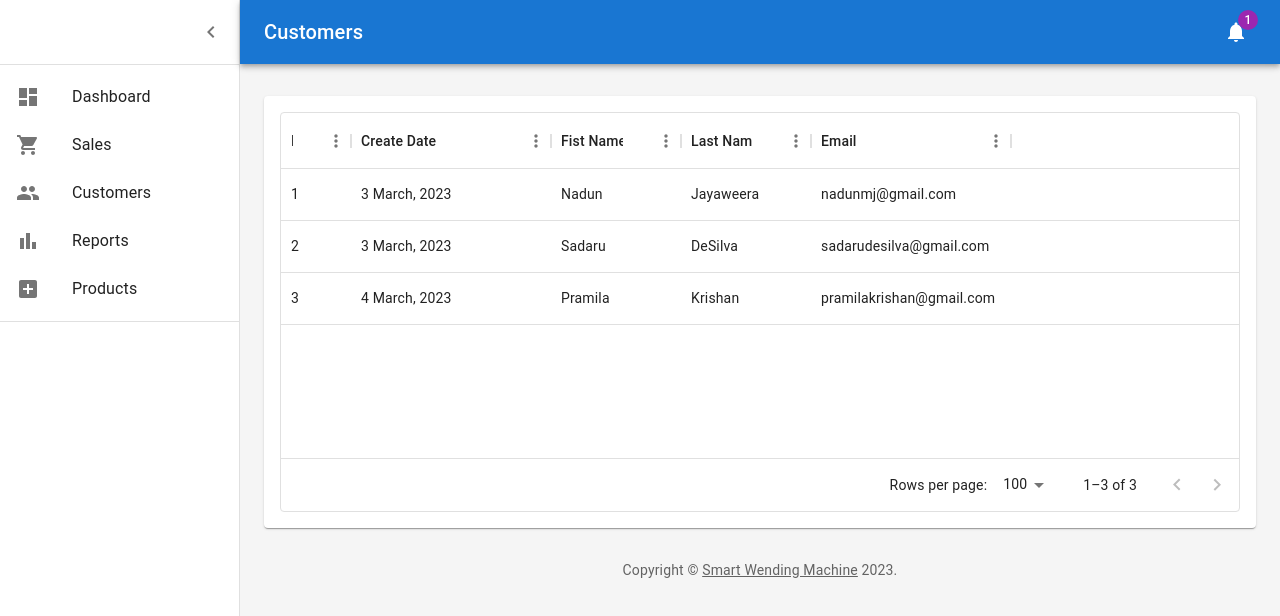
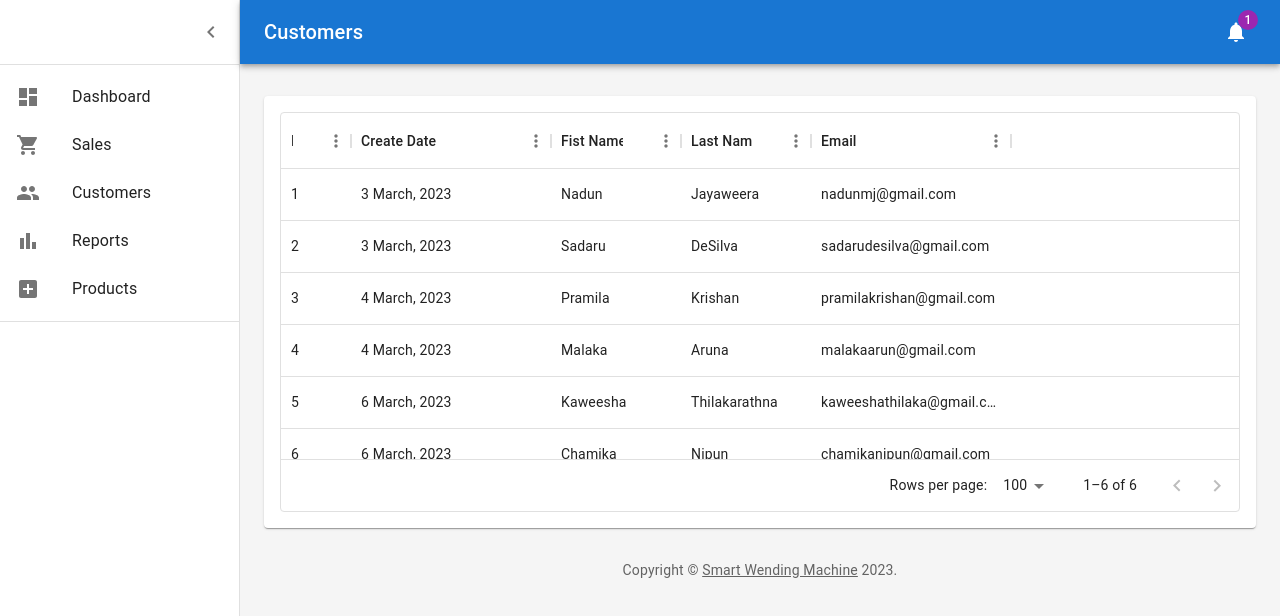
Before and after one commit to nadunjayaweera/testFrontEnd, a React (Create React App) app: page /customers in a window 1280 px wide. Shown: the top 616 px of the page. Built offline with nearby package versions, Linux system fonts and the light colour scheme.

Commit message:
change list

```diff
--- a/src/Source/Admin/Customers/Userlist.js
+++ b/src/Source/Admin/Customers/Userlist.js
@@ -59,6 +59,27 @@ const dummyUsers = [
     lastname: 'Krishan',
     email: 'pramilakrishan@gmail.com',
   },
+  {
+    id: 4,
+    createdate: '4 March, 2023',
+    firstname: 'Malaka',
+    lastname: 'Aruna',
+    email: 'malakaarun@gmail.com',
+  },
+  {
+    id: 5,
+    createdate: '6 March, 2023',
+    firstname: 'Kaweesha',
+    lastname: 'Thilakarathna',
+    email: 'kaweeshathilaka@gmail.com',
+  },
+  {
+    id: 6,
+    createdate: '6 March, 2023',
+    firstname: 'Chamika',
+    lastname: 'Nipun',
+    email: 'chamikanipun@gmail.com',
+  },
 ];
 
 export default function Users() {
--- a/src/Source/Admin/Products/productlist.js
+++ b/src/Source/Admin/Products/productlist.js
@@ -66,6 +66,22 @@ const dummyProducts = [
     price: 165.00.toLocaleString('en-US', {minimumFractionDigits: 2}),
     weight: 30,
     image:"https://www.britishcornershop.co.uk/img/large/CY0273.jpg?auto=format&fit=crop&w=286",
+  },
+  {
+    id: 4,
+    name: 'Hersheys nuggets',
+    quantity: '12',
+    price: 450.00.toLocaleString('en-US', {minimumFractionDigits: 2}),
+    weight: 200,
+    image:"https://products.blains.com/600/132/1323394.jpg?auto=format&fit=crop&w=286",
+  },
+  {
+    id: 5,
+    name: 'Juzt Jelly',
+    quantity: '28',
+    price: 70.00.toLocaleString('en-US', {minimumFractionDigits: 2}),
+    weight: 50,
+    image:"https://www.justgotochef.com/img/1545459094-Alpenliebe-Juzt%20Jelly-Front.jpg?auto=format&fit=crop&w=286",
   },
 ];
 
```
